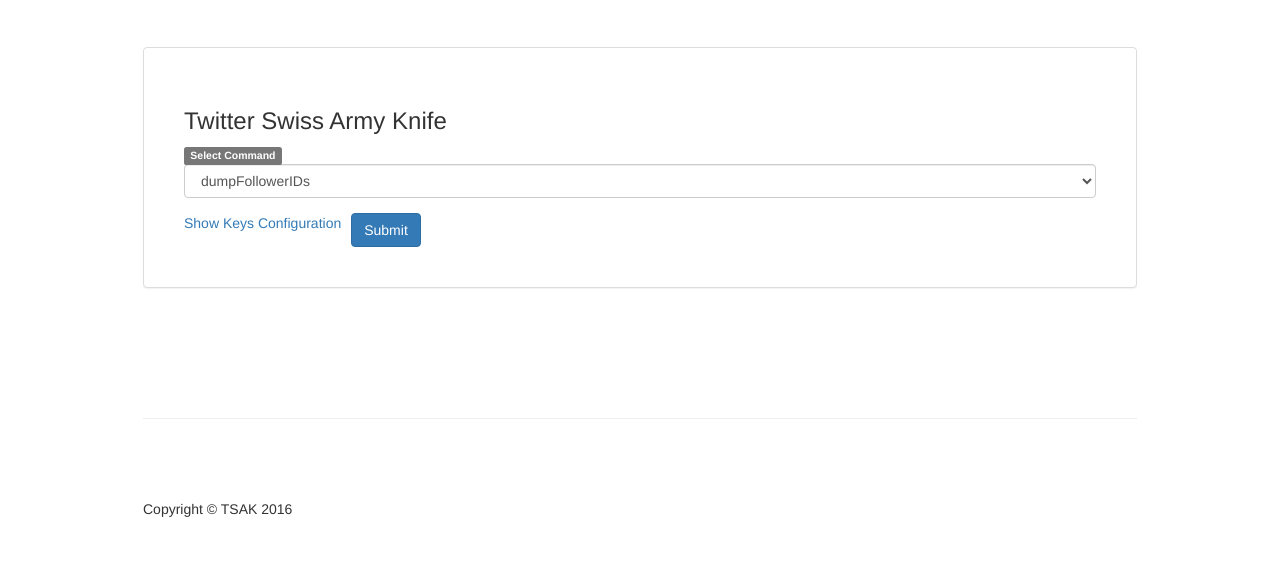
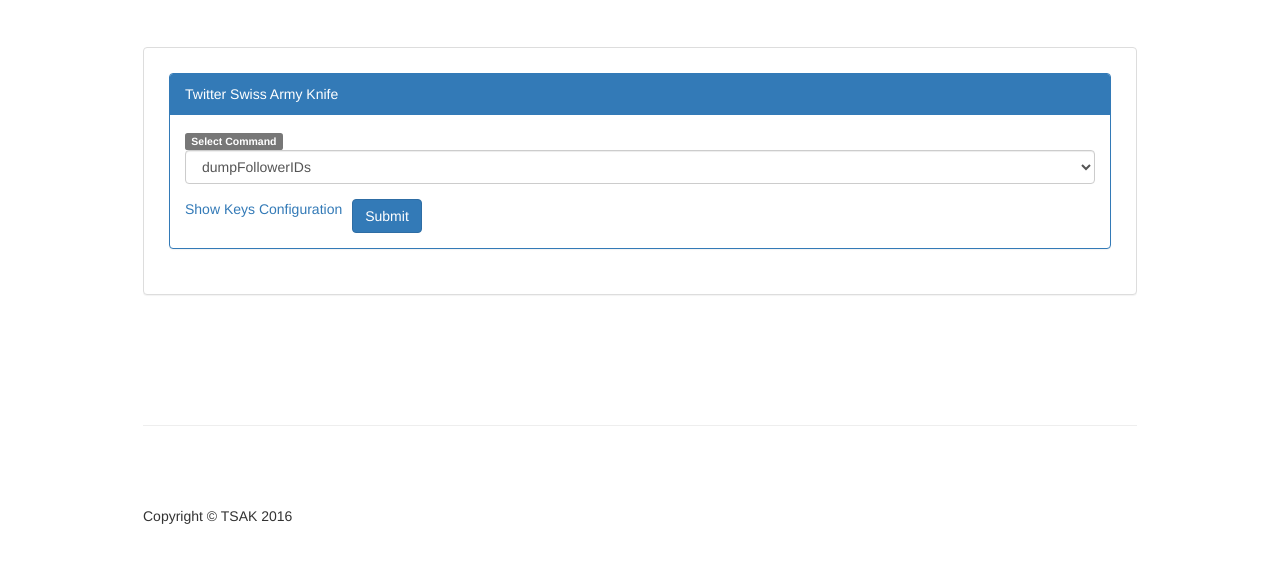
Before and after one commit to project-spinoza-dev/tsak-template, a plain HTML site: page index.html in a window 1280 px wide. Shown: the part 53-616 px from the top of the page. Drawn offline with Linux system fonts and the light colour scheme.

Commit message:
panel design changed

```diff
--- a/index.html
+++ b/index.html
@@ -68,8 +68,10 @@
 
         <div class="featurette " id="command">
             <div class="command-cont panel panel-default">
+                <div class="panel panel-primary">
+                <div class="panel-heading">Twitter Swiss Army Knife</div>
                 <div class="panel-body">
-                <div><h3>Twitter Swiss Army Knife</h3></div>
+
                 <form id="command-form-id" class="command-form" action="/commands-run" method="post">
                     <div class="form-group">
                     <label class="label label-default" for="commands-select">Select Command</label>
@@ -104,6 +106,7 @@
 
                 </form>
                 </div>
+                </div>
             </div>
             <div class="panel panel-default" id="output-panel" style="display: none;">
               <div class="panel-body " ></div>
```
